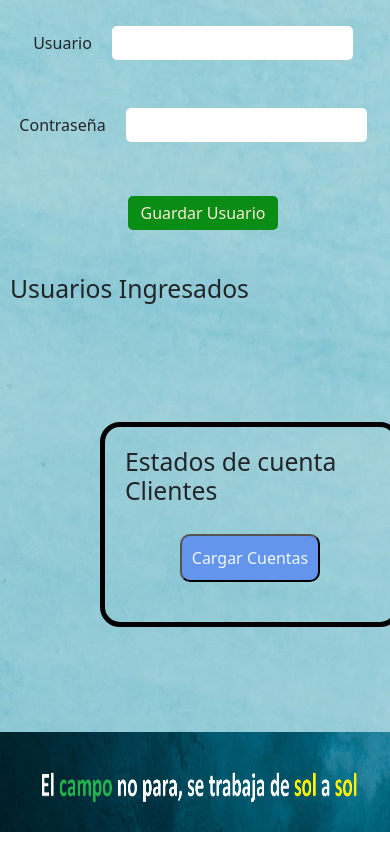
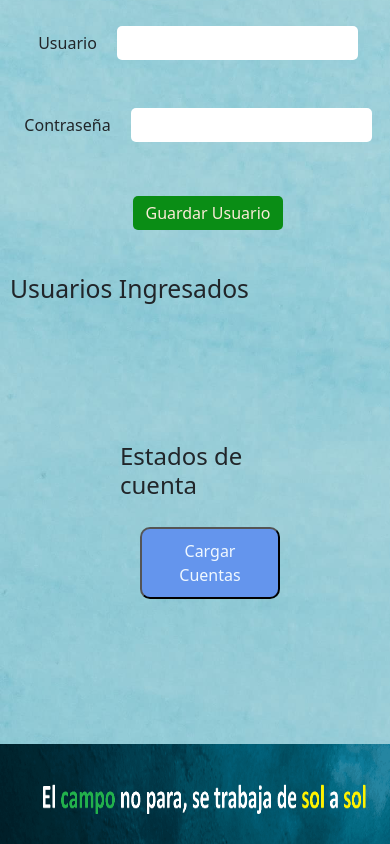
Before and after one commit to JuanPabloFavre/3raPreEntregaJS, a plain HTML site: page pages/Registro.html in a window 390 px wide. Shown: the part 2902-3746 px from the top of the page. Drawn offline with Linux system fonts and the light colour scheme.

Commit message:
Se modifica visual mobil

```diff
--- a/css/style.css
+++ b/css/style.css
@@ -894,6 +894,8 @@ margin: 5px;
 
 
 @media (max-width: 900px) {
+
+
     tr td input{
         width: 90%;
         padding: 0px;
@@ -903,6 +905,10 @@ margin: 5px;
             width: 80px;
             padding: 0px;
 
+    }
+
+    body{
+        width: 400px;
     }
 
     .clientes{
@@ -1059,6 +1065,8 @@ margin: 5px;
     padding: 10px;
     background-color: rgba(250, 235, 215, 0.205);
     width: 300px;
+    margin-right: 100px;
+
 
     }
 
@@ -1069,10 +1077,20 @@ margin: 5px;
     flex-direction: column;
     padding: 20px;
     margin: 100px;
-    border: solid 5px black;
+    border: solid 0px black;
     border-radius: 20px;
     width: 300px;
+    margin-right: 300px;
+    margin-left: none;
+    }
 
+    .btncl{
+        margin-right: 100px;
+    }
+
+    .tituloestado{
+        font-size: 1.5rem;
+        margin-right: 60px;
     }
 
 
--- a/pages/Registro.html
+++ b/pages/Registro.html
@@ -258,7 +258,7 @@
   </main>
 
   <div class="estados">
-    <h2>Estados de cuenta Clientes</h2>
+    <h2 class="tituloestado">Estados de cuenta</h2>
     <button id="btncliente" class="btncl">Cargar Cuentas</button>
      <div id="dato"></div>
   </div>
```
